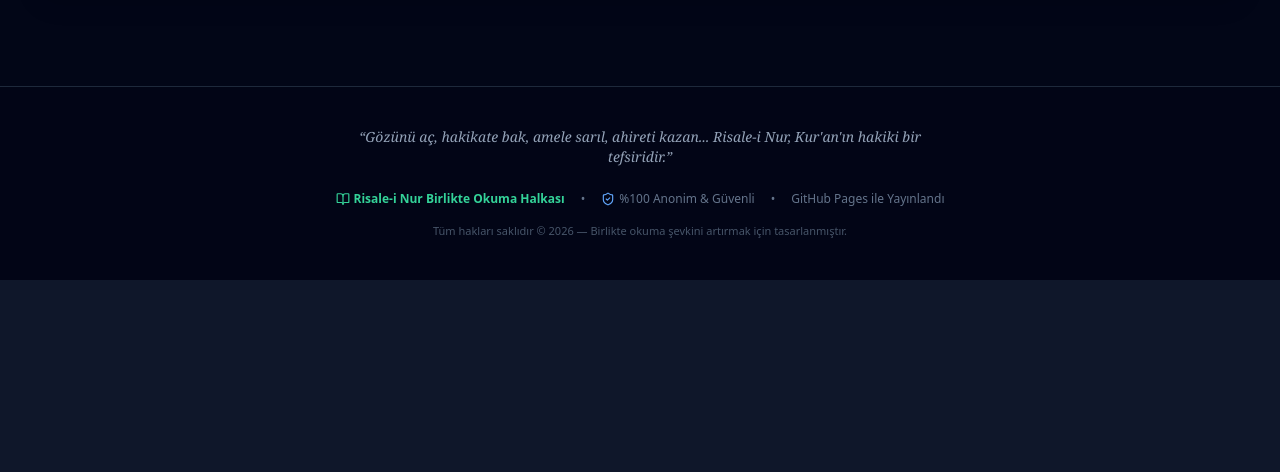
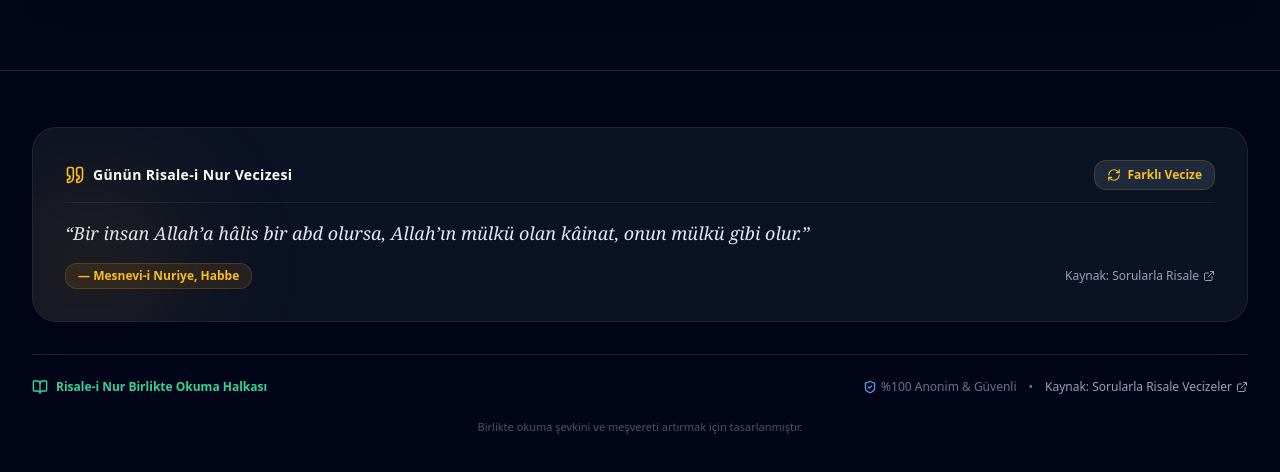
Before and after one commit to cesurokcu13/nurai, a React (Vite) app: page / in a window 1280 px wide. Shown: the part 1739-2211 px from the top of the page. Before the commit the page ends 2019 px from the top, so only its background shows below. Built offline with nearby package versions, Linux system fonts and the light colour scheme; no server answers; the database is empty.

Commit message:
Add random Risale-i Nur vecize card with Sorularla Risale source citation

```diff
--- a/src/components/Footer.jsx
+++ b/src/components/Footer.jsx
@@ -1,30 +1,41 @@
 import React from 'react';
-import { Heart, Github, BookOpen, ShieldCheck } from 'lucide-react';
+import { BookOpen, ShieldCheck, ExternalLink } from 'lucide-react';
+import VecizeCard from './VecizeCard';
 
 export default function Footer() {
   return (
-    <footer className="mt-16 border-t border-slate-800 bg-slate-950/60 py-10">
-      <div className="max-w-7xl mx-auto px-4 sm:px-6 lg:px-8 text-center space-y-4">
+    <footer className="mt-12 border-t border-slate-800 bg-slate-950/80 pt-6 pb-12">
+      <div className="max-w-7xl mx-auto px-4 sm:px-6 lg:px-8 space-y-6">
 
-        {/* Quote */}
-        <div className="max-w-xl mx-auto text-slate-400 text-xs sm:text-sm italic font-serif leading-relaxed">
-          &ldquo;Gözünü aç, hakikate bak, amele sarıl, ahireti kazan... Risale-i Nur, Kur'an'ın hakiki bir tefsiridir.&rdquo;
+        {/* Random Risale-i Nur Vecize Card */}
+        <VecizeCard />
+
+        {/* Footer Bottom Links & Info */}
+        <div className="flex flex-col sm:flex-row items-center justify-between gap-4 text-xs text-slate-400 border-t border-slate-800/80 pt-6">
+          <div className="flex items-center gap-2 text-emerald-400 font-semibold">
+            <BookOpen className="h-4 w-4" />
+            <span>Risale-i Nur Birlikte Okuma Halkası</span>
           </div>
 
-        <div className="flex flex-wrap items-center justify-center gap-4 text-xs text-slate-500 pt-2">
-          <span className="flex items-center gap-1 text-emerald-400 font-semibold">
-            <BookOpen className="h-3.5 w-3.5" /> Risale-i Nur Birlikte Okuma Halkası
-          </span>
-          <span>•</span>
+          <div className="flex flex-wrap items-center justify-center gap-3 text-slate-500">
             <span className="flex items-center gap-1">
               <ShieldCheck className="h-3.5 w-3.5 text-blue-400" /> %100 Anonim & Güvenli
             </span>
             <span>•</span>
-          <span>GitHub Pages ile Yayınlandı</span>
+            <a
+              href="https://sorularlarisale.com/kaynaklar/muhtelif-calismalar/risale-i-nurdan-vecizeler"
+              target="_blank"
+              rel="noopener noreferrer"
+              className="hover:text-emerald-400 transition flex items-center gap-1 text-slate-400"
+            >
+              Kaynak: Sorularla Risale Vecizeler
+              <ExternalLink className="h-3 w-3" />
+            </a>
+          </div>
         </div>
 
-        <p className="text-[11px] text-slate-600">
-          Tüm hakları saklıdır © {new Date().getFullYear()} — Birlikte okuma şevkini artırmak için tasarlanmıştır.
+        <p className="text-center text-[11px] text-slate-600">
+          Birlikte okuma şevkini ve meşvereti artırmak için tasarlanmıştır.
         </p>
 
       </div>
--- /dev/null
+++ b/src/components/VecizeCard.jsx
@@ -0,0 +1,139 @@
+import React, { useState, useEffect } from 'react';
+import { Quote, RefreshCw, ExternalLink } from 'lucide-react';
+
+const VECIZELER = [
+  {
+    text: "Amelinizde rıza-yı İlâhî olmalı. Eğer O razı olsa, bütün dünya küsse ehemmiyeti yok. Eğer O kabul etse, bütün halk reddetse tesiri yok. O rıza olunduktan ve kabul edildikten sonra, isterse insanlara da kabul ettirir, onlar da razı olurlar.",
+    source: "Lem'alar, Yirmi Birinci Lem'a (İhlâs Risalesi)"
+  },
+  {
+    text: "Allah için işleyiniz, Allah için görüşünüz, Allah için çalışınız. Lillâh, livechillâh, lieclillâh rızası dairesinde hareket ediniz. O vakit sizin ömrünüzün dakikaları, seneler hükmüne geçer.",
+    source: "Lem'alar, Üçüncü Lem'a"
+  },
+  {
+    text: "Bütün kuvvetinizi ihlâsta ve hakta bilmelisiniz. Evet, kuvvet haktadır ve ihlâstadır. Haksızlar dahi, haksızlıkları içinde gösterdikleri ihlâs ve samimiyet yüzünden kuvvet kazanıyorlar.",
+    source: "Lem'alar, Yirmi Birinci Lem'a"
+  },
+  {
+    text: "Bu dünyada, hususan uhrevî hizmetlerde en mühim bir esas, en büyük bir kuvvet, en makbul bir şefaatçi, en metin bir nokta-i istinad, en kısa bir tarîk-i hakikat, en makbul bir dua-yı mânevî, en kerametli bir vesile-i makasıd, en yüksek bir haslet, en sâfi bir ubudiyet, ihlâstır.",
+    source: "Lem'alar, Yirmi Birinci Lem'a"
+  },
+  {
+    text: "Cenâb-ı Hakkın rızası ihlâs ile kazanılır; kesret-i etbâ’ ile ve fazla muvaffakiyetle değildir.",
+    source: "Lem'alar, Yirminci Lem'a"
+  },
+  {
+    text: "Allah namına ver, Allah namına al, Allah namına başla, Allah namına işle, vesselâm.",
+    source: "Sözler, Birinci Söz"
+  },
+  {
+    text: "Dost istersen Allah yeter. Evet, O dost ise her şey dosttur.",
+    source: "Mektubat, Yirmi Üçüncü Mektup"
+  },
+  {
+    text: "Hakkı tanıyan, hakkın hatırını hiçbir hatıra feda etmez. Zira, hakkın hatırı âlidir; hiçbir hatıra fedâ edilmemek gerektir.",
+    source: "Münâzarat"
+  },
+  {
+    text: "Bir zerre ihlâslı amel, batmanlarla hâlis olmayana müreccahtır.",
+    source: "Lem'alar, On Yedinci Lem'a"
+  },
+  {
+    text: "İhlâs ve rıza-yı İlâhî yolunda zerre, yıldız gibi olur. Vesilenin mahiyetine bakılmaz, neticesine bakılır. Madem neticesi rıza-yı İlâhîdir ve mayası ihlâstır; o küçük değildir, büyüktür.",
+    source: "Lem'alar, Yirminci Lem'a"
+  },
+  {
+    text: "Rıza-yı İlâhî ve iltifat-ı Rahmânî ve kabul-ü Rabbânî öyle bir makamdır ki, insanların teveccühü ve istihsânı, ona nisbeten bir zerre hükmündedir.",
+    source: "Mektubat, Yirmi Dokuzuncu Mektup"
+  },
+  {
+    text: "Niyet bir ruhtur. O ruhun ruhu da ihlâstır. Öyleyse, necat, halâs, ancak ihlâs ildedir.",
+    source: "Mesnevi-i Nuriye, Katre"
+  },
+  {
+    text: "Bir insan Allah’a hâlis bir abd olursa, Allah’ın mülkü olan kâinat, onun mülkü gibi olur.",
+    source: "Mesnevi-i Nuriye, Habbe"
+  },
+  {
+    text: "İbadetin ruhu, ihlâstır. İhlâs ise, yapılan ibadetin yalnız emredildiği için yapılmasıdır.",
+    source: "İşarat-ül İ'caz, Bakara Suresi Tefsiri"
+  },
+  {
+    text: "Biz ancak Allah’ı ve rızasını istiyoruz.",
+    source: "Şualar, On Birinci Şuâ"
+  }
+];
+
+export default function VecizeCard() {
+  const [currentIndex, setCurrentIndex] = useState(0);
+  const [fade, setFade] = useState(true);
+
+  // Pick a random vecize on component mount
+  useEffect(() => {
+    const randomIndex = Math.floor(Math.random() * VECIZELER.length);
+    setCurrentIndex(randomIndex);
+  }, []);
+
+  const handleNextVecize = () => {
+    setFade(false);
+    setTimeout(() => {
+      let nextIndex;
+      do {
+        nextIndex = Math.floor(Math.random() * VECIZELER.length);
+      } while (nextIndex === currentIndex && VECIZELER.length > 1);
+      setCurrentIndex(nextIndex);
+      setFade(true);
+    }, 150);
+  };
+
+  const currentVecize = VECIZELER[currentIndex];
+
+  return (
+    <div className="glass-panel rounded-3xl p-6 sm:p-8 border border-slate-800 shadow-xl relative overflow-hidden my-8">
+      {/* Ambient background glow */}
+      <div className="absolute -left-10 -bottom-10 w-48 h-48 bg-amber-500/10 rounded-full blur-3xl pointer-events-none"></div>
+
+      <div className="flex items-center justify-between gap-4 mb-4 pb-3 border-b border-slate-800/80">
+        <div className="flex items-center gap-2">
+          <Quote className="h-5 w-5 text-amber-400" />
+          <h3 className="text-sm font-bold text-white tracking-wide">
+            Günün Risale-i Nur Vecizesi
+          </h3>
+        </div>
+
+        <button
+          onClick={handleNextVecize}
+          className="flex items-center gap-1.5 px-3 py-1.5 rounded-xl bg-slate-800 hover:bg-slate-700 text-amber-400 text-xs font-semibold border border-amber-500/20 transition active:scale-95"
+          title="Farklı bir vecize getir"
+        >
+          <RefreshCw className="h-3.5 w-3.5" />
+          Farklı Vecize
+        </button>
+      </div>
+
+      {/* Vecize Text Box */}
+      <div className={`transition-opacity duration-300 ${fade ? 'opacity-100' : 'opacity-0'}`}>
+        <blockquote className="text-base sm:text-lg text-slate-200 font-serif italic leading-relaxed mb-4">
+          &ldquo;{currentVecize.text}&rdquo;
+        </blockquote>
+
+        <div className="flex flex-col sm:flex-row sm:items-center justify-between gap-2 text-xs">
+          <span className="font-semibold text-amber-400 bg-amber-500/10 border border-amber-500/20 px-3 py-1 rounded-xl self-start">
+            — {currentVecize.source}
+          </span>
+
+          <a
+            href="https://sorularlarisale.com/kaynaklar/muhtelif-calismalar/risale-i-nurdan-vecizeler"
+            target="_blank"
+            rel="noopener noreferrer"
+            className="text-slate-400 hover:text-emerald-400 inline-flex items-center gap-1 transition font-medium underline-offset-4 hover:underline"
+          >
+            Kaynak: Sorularla Risale
+            <ExternalLink className="h-3 w-3" />
+          </a>
+        </div>
+      </div>
+
+    </div>
+  );
+}
```
Lines whose indentation alone changed are shown as unchanged.
